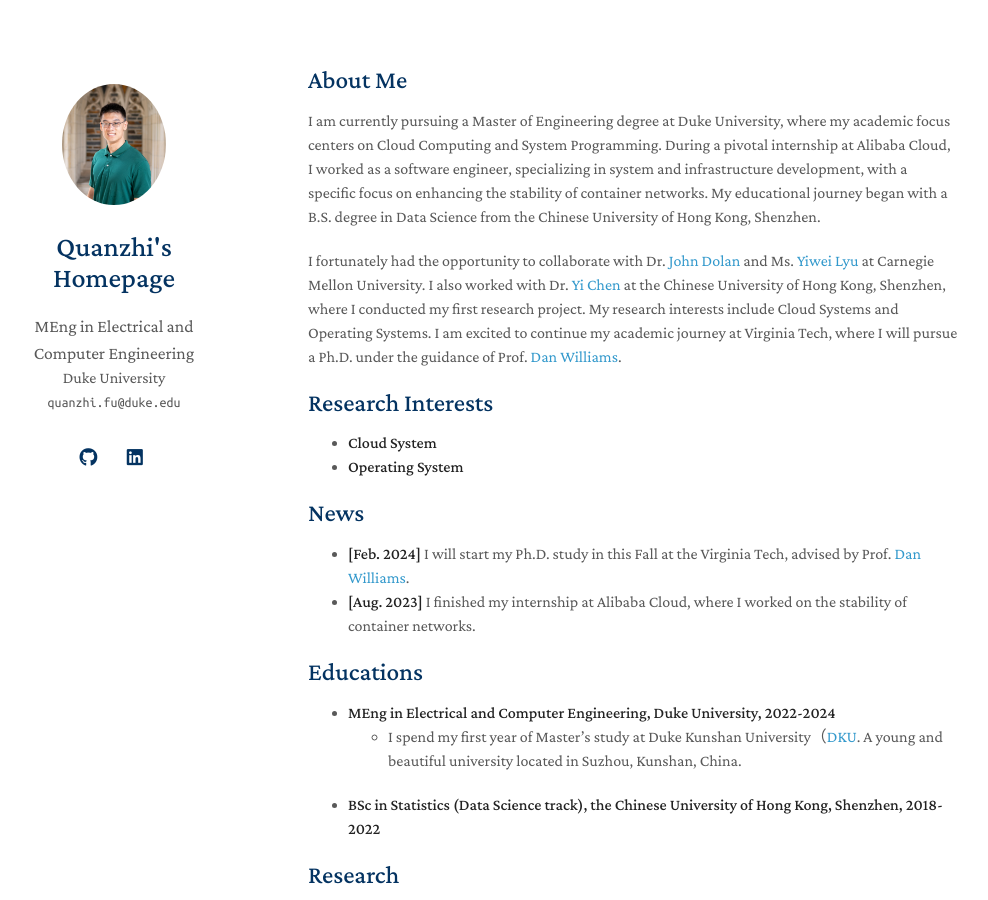
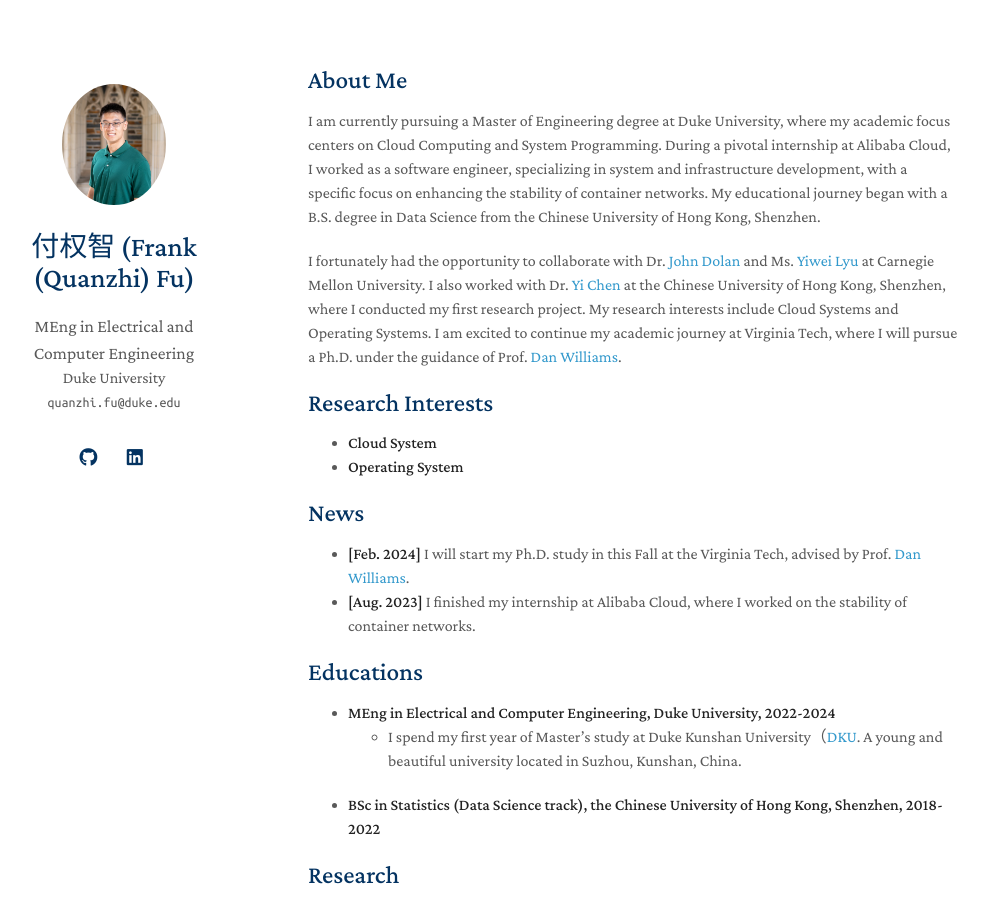
Before and after one commit to fqzz2000/fqzz2000.github.io, a Jekyll site: the page built from index.md, in a window 1280 px wide and 900 px high. Shown: the whole window, without its empty margins (162-1150 px from the left). Built offline with Jekyll 4.4.1, drawn with Linux system fonts in a browser that asks for light colours; nearby versions of some CDN libraries; a style sheet for code colours, icons or effects is not loaded; our own code applies the rules of GitHub Pages for plain Markdown files.

Commit message:
update title

```diff
--- a/_config.yml
+++ b/_config.yml
@@ -1,5 +1,5 @@
 # Basic Information
-title: Quanzhi's Homepage
+title: 付权智 (Frank (Quanzhi) Fu)
 position: MEng in Electrical and Computer Engineering
 affiliation: Duke University
 email: quanzhi.fu@duke.edu
```
